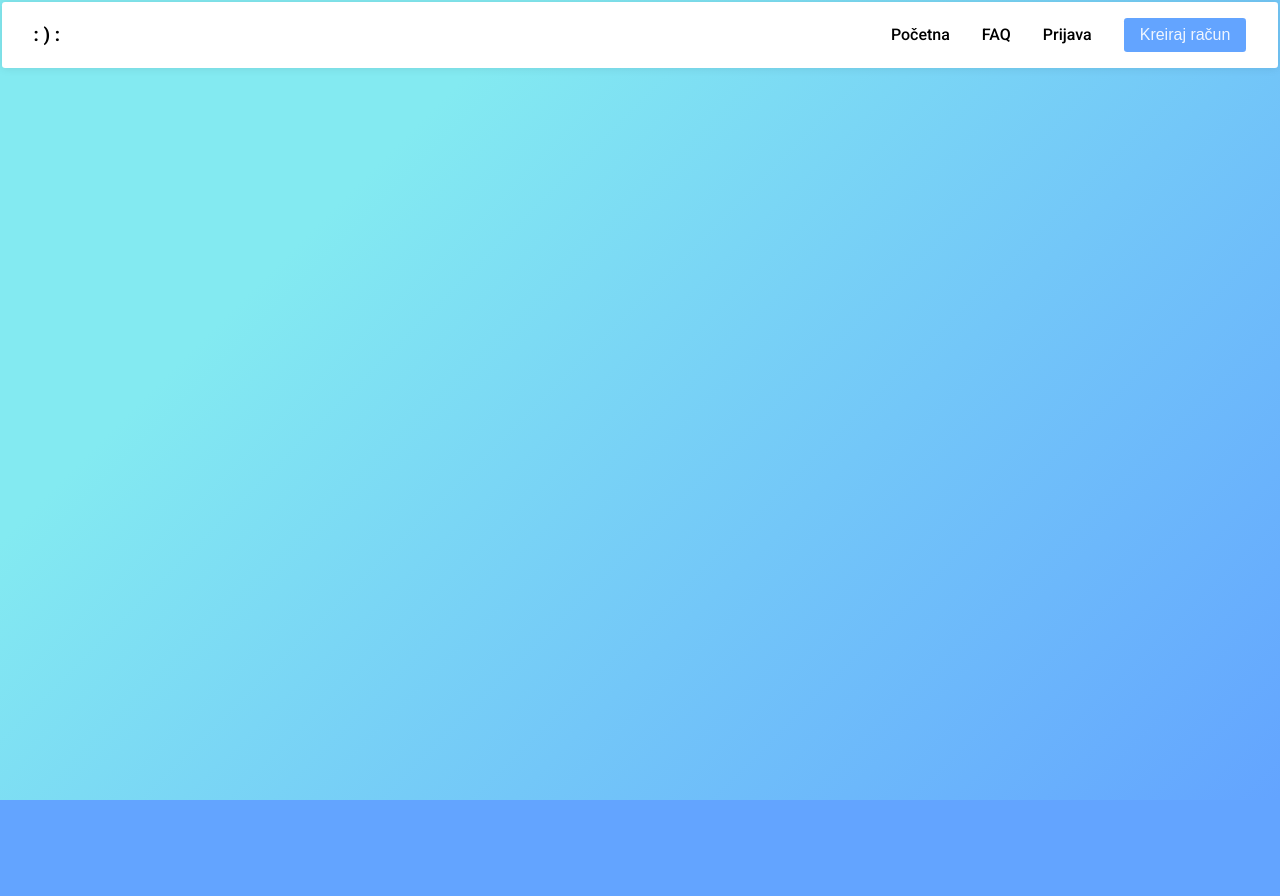
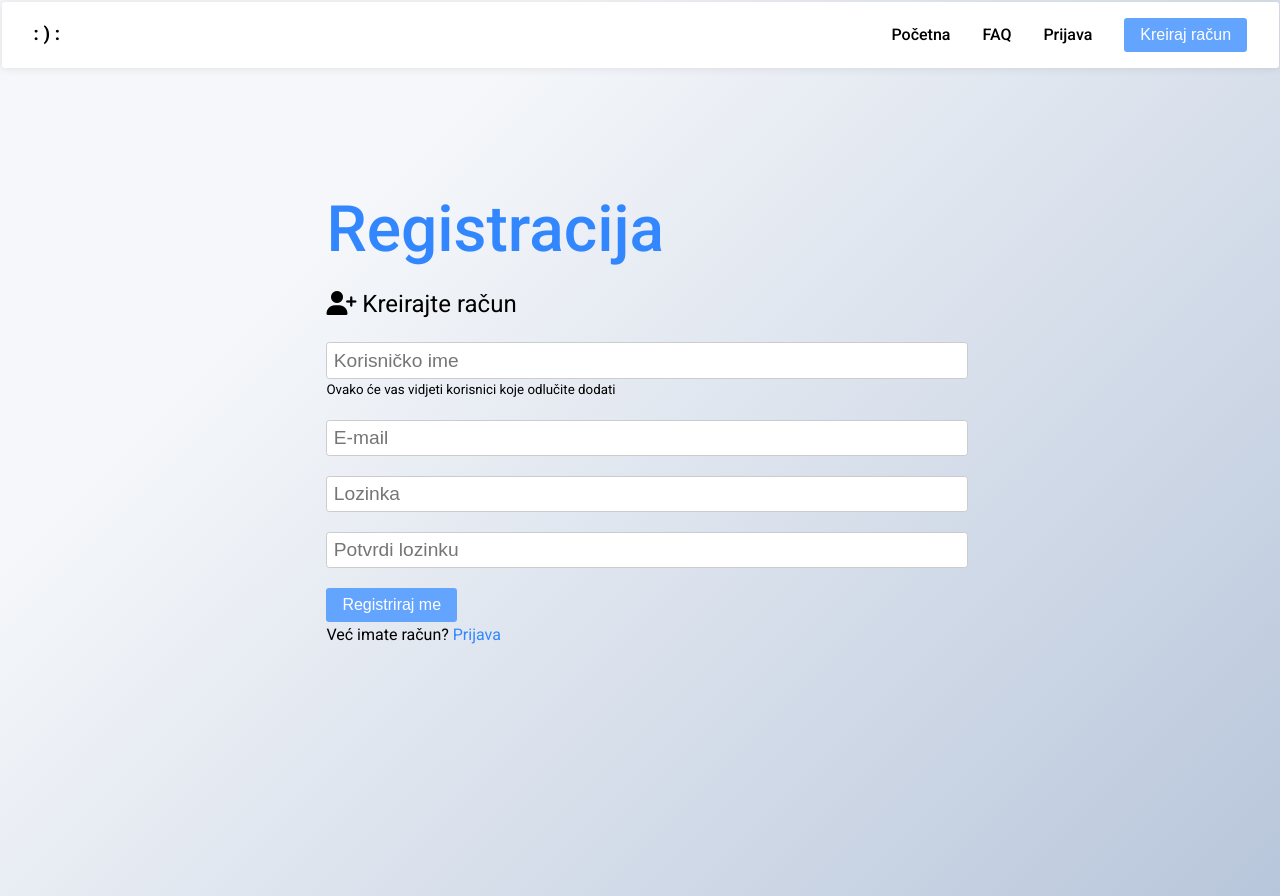
Before and after one commit to alenvalek/moodonja-frontend, a React (Create React App) app: page /register in a window 1280 px wide. Before the commit the page ends 800 px from the top, so only its background shows below. Built offline with nearby package versions, Linux system fonts and the light colour scheme.

Commit message:
Added registration page layout

```diff
--- a/public/index.html
+++ b/public/index.html
@@ -15,6 +15,7 @@
       user's mobile device or desktop. See https://developers.google.com/web/fundamentals/web-app-manifest/
     -->
     <link rel="manifest" href="%PUBLIC_URL%/manifest.json" />
+    <script src="https://kit.fontawesome.com/8269f08c1d.js" crossorigin="anonymous"></script>
     <!--
       Notice the use of %PUBLIC_URL% in the tags above.
       It will be replaced with the URL of the `public` folder during the build.
@@ -24,7 +25,7 @@
       work correctly both with client-side routing and a non-root public URL.
       Learn how to configure a non-root public URL by running `npm run build`.
     -->
-    <title>React App</title>
+    <title>Moodonja</title>
   </head>
   <body>
     <noscript>You need to enable JavaScript to run this app.</noscript>
--- a/src/App.css
+++ b/src/App.css
@@ -9,9 +9,24 @@
 
 body {
 	font-family: "Roboto", sans-serif;
-	background-color: #63a4ff;
-	background-image: linear-gradient(315deg, #63a4ff 0%, #83eaf1 74%);
+	font-size: 1rem;
+	line-height: 1.6;
+	/* background-color: #63a4ff;
+	background-image: linear-gradient(315deg, #63a4ff 0%, #83eaf1 74%); */
+	background-color: #b8c6db;
+	background-image: linear-gradient(315deg, #b8c6db 0%, #f5f7fa 74%);
 	min-height: 100vh;
+}
+
+:root {
+	--clr-primary: rgba(99, 164, 255, 1);
+	--clr-primary-darken: rgb(50, 135, 255);
+	--clr-secondary: rgb(223, 223, 223);
+	--clr-secondary-darken: rgb(184, 184, 184);
+}
+a {
+	color: var(--primary-color);
+	text-decoration: none;
 }
 
 .btn {
@@ -21,23 +36,53 @@ body {
 	border-radius: 0.2rem;
 	padding: 0.5rem 1rem;
 	cursor: pointer;
-	color: rgba(255, 255, 255, 0.9);
+	color: white;
 	transition: all 200ms ease-in;
 }
 
 .btn-primary {
-	background-color: rgba(99, 164, 255, 1);
+	background-color: var(--clr-primary);
 }
 
 .btn-primary:hover {
-	background-color: rgb(50, 135, 255);
+	background-color: var(--clr-primary-darken);
 }
 
 .btn-secondary {
-	background-color: rgb(223, 223, 223);
+	background-color: var(--clr-secondary);
 	color: black;
 }
 
 .btn-secondary:hover {
-	background-color: rgb(184, 184, 184);
+	background-color: var(--clr-secondary-darken);
 }
+
+.content__container {
+	max-width: 70%;
+	margin: auto;
+	padding: 0 2rem;
+	margin: 6rem auto;
+	overflow: hidden;
+}
+
+.heading {
+	font-size: 4rem;
+	line-height: 1.2;
+	margin-bottom: 1rem;
+	font-weight: 500;
+}
+
+.sub-heading {
+	font-size: 3rem;
+	line-height: 1.2;
+	margin-bottom: 1rem;
+}
+
+.body-text {
+	font-size: 1.5rem;
+	margin-bottom: 1rem;
+}
+
+.text-primary {
+	color: var(--clr-primary-darken);
+}
--- a/src/App.js
+++ b/src/App.js
@@ -2,6 +2,7 @@ import "./App.css";
 import { Routes, Route } from "react-router-dom";
 import Landing from "./components/layout/Landing/Landing";
 import Navbar from "./components/layout/Navbar/Navbar";
+import Register from "./components/auth/Register/Register";
 
 const App = () => {
 	return (
@@ -9,6 +10,7 @@ const App = () => {
 			<Navbar />
 			<Routes>
 				<Route path='/' element={<Landing />} />
+				<Route path='/register' element={<Register />} />
 			</Routes>
 		</>
 	);
--- /dev/null
+++ b/src/components/auth/Register/Register.css
@@ -0,0 +1,24 @@
+form {
+	width: 70%;
+	margin: 6rem auto;
+}
+
+.form__group {
+	display: flex;
+	flex-direction: column;
+	justify-content: center;
+	margin: 1.2rem 0;
+	width: 100%;
+}
+
+.form__group input {
+	padding: 0.4rem;
+	font-size: 1.2rem;
+	width: 100%;
+	border: 1px solid #ccc;
+	border-radius: 0.2rem;
+}
+
+.form__group input:focus {
+	outline: none;
+}
--- /dev/null
+++ b/src/components/auth/Register/Register.js
@@ -0,0 +1,43 @@
+import React from "react";
+import { Link } from "react-router-dom";
+import "./Register.css";
+
+const Register = () => {
+	return (
+		<div className='content__container'>
+			<form>
+				<h1 className='heading text-primary'>Registracija</h1>
+				<p className='body-text'>
+					<i className='fa-solid fa-user-plus' /> Kreirajte račun
+				</p>
+
+				<div className='form__group'>
+					<input type='text' placeholder='Korisničko ime' name='username' />
+					<small>Ovako će vas vidjeti korisnici koje odlučite dodati</small>
+				</div>
+				<div className='form__group'>
+					<input type='email' placeholder='E-mail' name='email' />
+				</div>
+				<div className='form__group'>
+					<input type='password' placeholder='Lozinka' name='password' />
+				</div>
+				<div className='form__group'>
+					<input
+						type='password'
+						placeholder='Potvrdi lozinku'
+						name='password2'
+					/>
+				</div>
+				<button className='btn btn-primary'>Registriraj me</button>
+				<p>
+					Već imate račun?{" "}
+					<Link className='text-primary' to='login'>
+						Prijava
+					</Link>
+				</p>
+			</form>
+		</div>
+	);
+};
+
+export default Register;
--- a/src/components/layout/Landing/Landing.css
+++ b/src/components/layout/Landing/Landing.css
@@ -1,3 +1,10 @@
+.body {
+	height: 100%;
+	width: 100%;
+	background-color: #63a4ff;
+	background-image: linear-gradient(315deg, #63a4ff 0%, #83eaf1 74%);
+}
+
 .container {
 	display: flex;
 	align-items: center;
@@ -10,7 +17,6 @@
 	background-position: center;
 	text-align: center;
 }
-
 .container__card {
 	display: flex;
 	flex-direction: column;
--- a/src/components/layout/Landing/Landing.js
+++ b/src/components/layout/Landing/Landing.js
@@ -1,8 +1,10 @@
 import React from "react";
+import { Link } from "react-router-dom";
 import "./Landing.css";
 
 const Landing = () => {
 	return (
+		<div className='body'>
 			<div className='container'>
 				<div className='container__card'>
 					<div className='conatiner__card__header'>
@@ -21,8 +23,11 @@ const Landing = () => {
 						</h2>
 					</div>
 					<div className='container__card__actions'>
+						<Link to='/register'>
 							<button className='btn btn-primary'>Registriraj se</button>
+						</Link>
 						<button className='btn btn-secondary'>Prijavi se</button>
+					</div>
 				</div>
 			</div>
 		</div>
--- a/src/components/layout/Navbar/Navbar.css
+++ b/src/components/layout/Navbar/Navbar.css
@@ -1,8 +1,5 @@
-nav {
-	position: fixed;
-	width: 100%;
-}
 .nav__list {
+	width: 99.8%;
 	background: white;
 	box-shadow: 0px 0px 10px rgba(0, 0, 0, 0.1);
 	margin: 0.1rem;
@@ -11,6 +8,9 @@ nav {
 	display: flex;
 	justify-content: flex-end;
 	align-items: center;
+	position: fixed;
+	top: 0;
+	z-index: 1030;
 }
 
 .nav__list__item {
@@ -27,7 +27,7 @@ nav {
 }
 
 .nav__list__item a:hover {
-	color: rgb(50, 135, 255);
+	color: var(--clr-primary-darken);
 }
 
 /* alone */
@@ -39,4 +39,10 @@ nav {
 	-webkit-user-select: none;
 	-webkit-touch-callout: none;
 	-ms-user-select: none;
+	cursor: pointer;
+	transition: all 200ms ease-in;
 }
+
+.nav__list__item:first-child:hover {
+	color: var(--clr-primary-darken);
+}
--- a/src/components/layout/Navbar/Navbar.js
+++ b/src/components/layout/Navbar/Navbar.js
@@ -1,6 +1,5 @@
 import React from "react";
 import { Link } from "react-router-dom";
-import "../../../App.css";
 import "./Navbar.css";
 
 const Navbar = () => {
@@ -21,7 +20,7 @@ const Navbar = () => {
 						<Link to='/'>Prijava</Link>
 					</li>
 					<li class='nav__list__item'>
-						<Link to='/'>
+						<Link to='/register'>
 							<button class='btn btn-primary'>Kreiraj račun</button>
 						</Link>
 					</li>
```
Also changed, not shown: public/logo192.png (deleted), public/logo512.png (deleted). Lines whose indentation alone changed are shown as unchanged.
